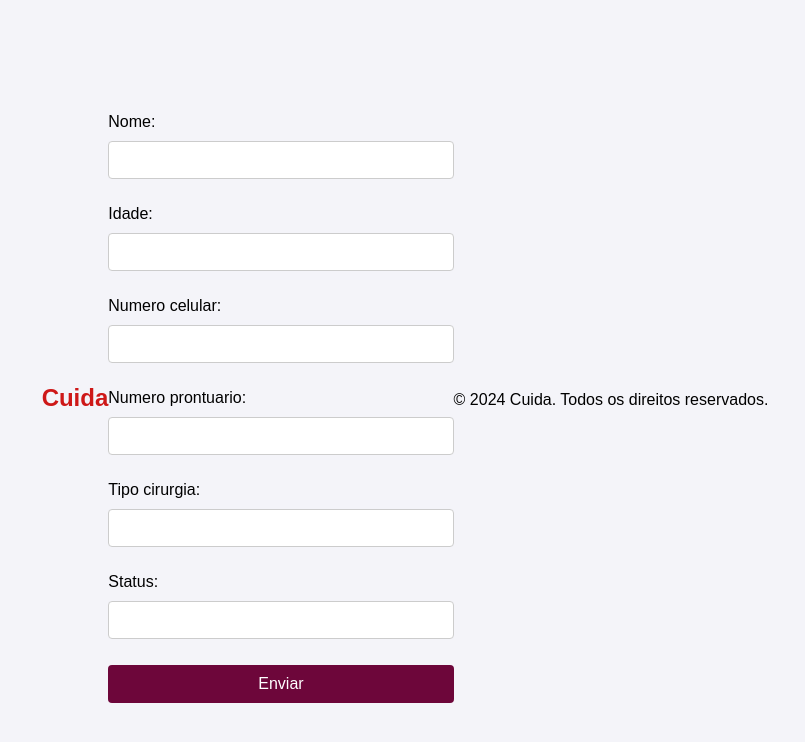
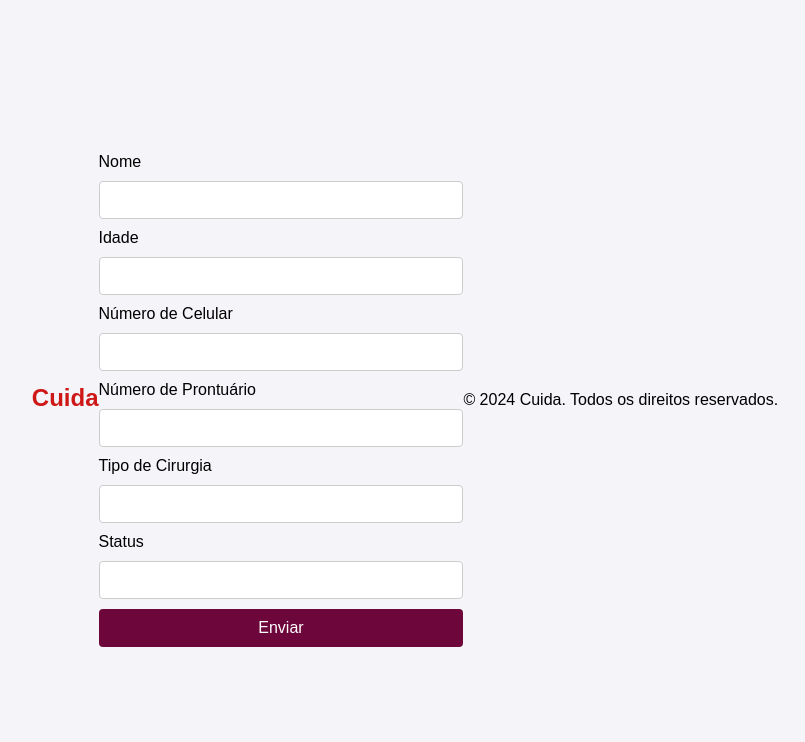
Before and after one commit to Jeraross/CUIDA, a Django app: page / in a window 1280 px wide. Shown: the top 742 px of the page, without its empty margins (235-1040 px from the left). Run offline with Django 5.2, Linux system fonts and the light colour scheme.

Commit message:
Reform form in home.html

```diff
--- a/cuida/app_cuida/templates/cadastro/home.html
+++ b/cuida/app_cuida/templates/cadastro/home.html
@@ -3,9 +3,50 @@
 
 {% block content %}
 <link rel="stylesheet" href="{% static 'css/base.css' %}?v=1.0">
+
+<!-- O formulário com campos renderizados individualmente -->
 <form action="." method="post">
   {% csrf_token %}
-  {{ form.as_p }}
-  <button class="form-control-sm">Enviar</button>
+
+
+  <!-- Campo para Nome -->
+  <div class="form-group">
+    <label for="nome">Nome</label>
+    {{ form.nome }}
+  </div>
+
+  <!-- Campo para Idade -->
+  <div class="form-group">
+    <label for="idade">Idade</label>
+    {{ form.idade }}
+  </div>
+
+  <!-- Campo para Número de Celular -->
+  <div class="form-group">
+    <label for="numero_celular">Número de Celular</label>
+    {{ form.numero_celular }}
+  </div>
+
+  <!-- Campo para Número de Prontuário -->
+  <div class="form-group">
+    <label for="numero_prontuario">Número de Prontuário</label>
+    {{ form.numero_prontuario }}
+  </div>
+
+  <!-- Campo para Tipo de Cirurgia -->
+  <div class="form-group">
+    <label for="tipo_cirurgia">Tipo de Cirurgia</label>
+    {{ form.tipo_cirurgia }}
+  </div>
+
+  <!-- Campo para Status -->
+  <div class="form-group">
+    <label for="status">Status</label>
+    {{ form.status }}
+  </div>
+
+  <!-- Botão de Enviar -->
+  <button type="submit" class="btn btn-primary">Enviar</button>
 </form>
+
 {% endblock %}
```
Also changed, not shown: cuida/db.sqlite3.
